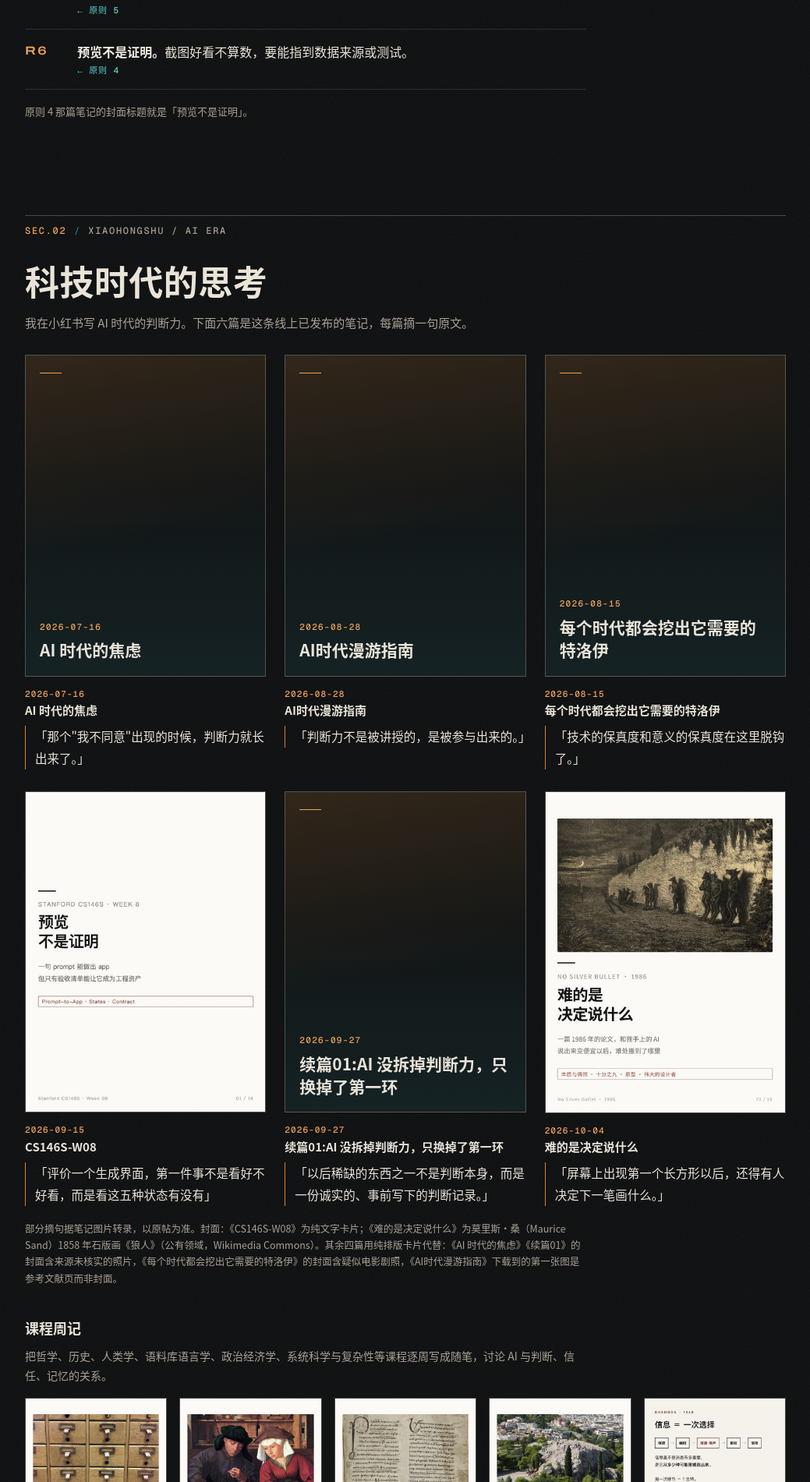
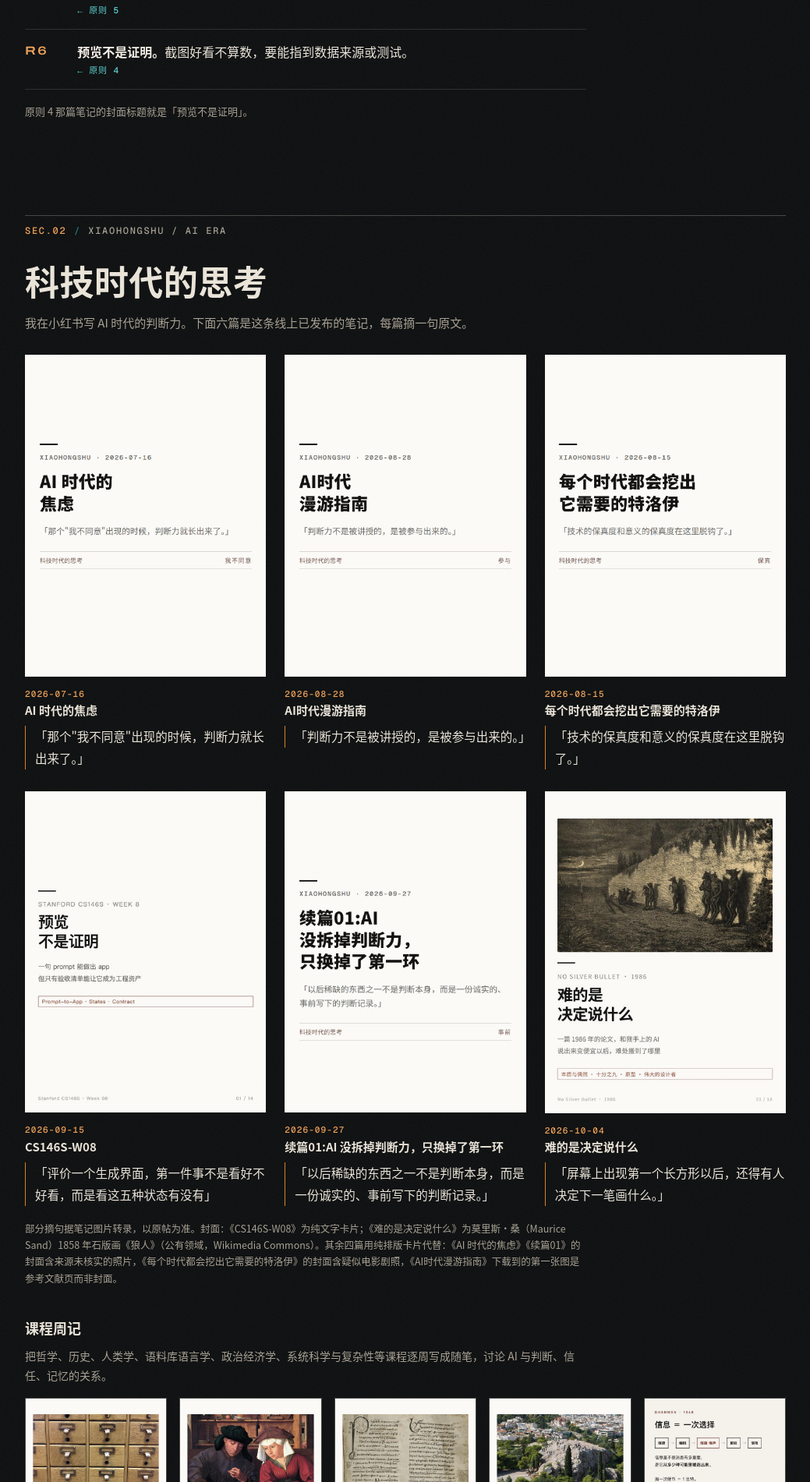
Before and after one commit to LeoLin990405/blog, a Jekyll site: the page portfolio/index.html, which Jekyll copies as it is, in a window 1280 px wide. Shown: the part 1963-3864 px from the top of the page at 78% size, without its empty margins (120-1159 px from the left). Built offline with Jekyll 4.4.1, drawn with Linux system fonts in a browser that asks for light colours.

Commit message:
Replace empty SEC.02 covers with typographic cards
The four notes without a verified photo were dark gradient placeholders.
They are now cream text cards in the same size and cover language as the
two existing ones. Scroll motion no longer starts sections at opacity 0,
so full-page captures, print, and no-JS views show the page.

Co-authored-by: Zhongyue Lin <LeoLin990405@users.noreply.github.com>

```diff
--- a/portfolio/assets/motion.js
+++ b/portfolio/assets/motion.js
@@ -1,8 +1,9 @@
-/* Slow, once-only motion. Progressive enhancement: hidden start states apply only
-   after this script adds .js-motion to <html>; without it everything is visible. */
+/* Slow, once-only motion. Progressive enhancement: the page is readable with or
+   without this script. .js-motion only starts the hero motion; it never hides
+   sections, so link previews, print, and full-page captures still show the content. */
 (function () {
   var d = document.documentElement, mq = window.matchMedia;
-  if (!('IntersectionObserver' in window) || !mq) return;
+  if (!mq) return;
   if (mq('(prefers-reduced-motion: reduce)').matches || mq('print').matches) return;
   if (/[?&]motion=off\b/.test(location.search)) return;
   d.classList.add('js-motion');
@@ -11,19 +12,4 @@
   window.addEventListener('beforeprint', off);
   mq('(prefers-reduced-motion: reduce)').addEventListener &&
     mq('(prefers-reduced-motion: reduce)').addEventListener('change', function (e) { if (e.matches) off(); });
-
-  document.addEventListener('DOMContentLoaded', function () {
-    try {
-      var io = new IntersectionObserver(function (entries) {
-        entries.forEach(function (e) {
-          // reveal on entry, and also anything already scrolled past (e.g. reload mid-page)
-          if (e.isIntersecting || e.boundingClientRect.top < 0) {
-            e.target.classList.add('in');
-            io.unobserve(e.target);
-          }
-        });
-      }, { rootMargin: '0px 0px -8% 0px', threshold: 0 });
-      document.querySelectorAll('main section, footer').forEach(function (el) { io.observe(el); });
-    } catch (err) { off(); }
-  });
 })();
--- a/portfolio/index.html
+++ b/portfolio/index.html
@@ -55,23 +55,23 @@
 <h2>科技时代的思考</h2>
 <p class="lead">我在小红书写 AI 时代的判断力。下面六篇是这条线上已发布的笔记，每篇摘一句原文。</p>
 <ol class="essays">
-<li><div class="card c-anx" aria-hidden="true"><span class="ck">2026-07-16</span><span class="ct">AI 时代的焦虑</span></div><div class="et"><p class="eh"><span class="dt">2026-07-16</span>AI 时代的焦虑</p><blockquote>「那个"我不同意"出现的时候，判断力就长出来了。」</blockquote></div></li>
-<li><div class="card c-manyou" aria-hidden="true"><span class="ck">2026-08-28</span><span class="ct">AI时代漫游指南</span></div><div class="et"><p class="eh"><span class="dt">2026-08-28</span>AI时代漫游指南</p><blockquote>「判断力不是被讲授的，是被参与出来的。」</blockquote></div></li>
-<li><div class="card c-troy" aria-hidden="true"><span class="ck">2026-08-15</span><span class="ct">每个时代都会挖出它需要的特洛伊</span></div><div class="et"><p class="eh"><span class="dt">2026-08-15</span>每个时代都会挖出它需要的特洛伊</p><blockquote>「技术的保真度和意义的保真度在这里脱钩了。」</blockquote></div></li>
-<li><figure class="card"><img src="./assets/xhs/xhs-cs8-p01.jpg" width="480" height="640" loading="lazy" alt="小红书笔记封面：Stanford CS146S · Week 8，预览不是证明；纯文字卡片"></figure><div class="et"><p class="eh"><span class="dt">2026-09-15</span>CS146S-W08</p><blockquote>「评价一个生成界面，第一件事不是看好不好看，而是看这五种状态有没有」</blockquote></div></li>
-<li><div class="card c-xupian" aria-hidden="true"><span class="ck">2026-09-27</span><span class="ct">续篇01:AI 没拆掉判断力，只换掉了第一环</span></div><div class="et"><p class="eh"><span class="dt">2026-09-27</span>续篇01:AI 没拆掉判断力，只换掉了第一环</p><blockquote>「以后稀缺的东西之一不是判断本身，而是一份诚实的、事前写下的判断记录。」</blockquote></div></li>
-<li><figure class="card"><img src="./assets/xhs/xhs-nande-p01.jpg" width="480" height="640" loading="lazy" alt="小红书笔记封面：难的是决定说什么；配图为莫里斯·桑 1858 年石版画《狼人》"></figure><div class="et"><p class="eh"><span class="dt">2026-10-04</span>难的是决定说什么</p><blockquote>「屏幕上出现第一个长方形以后，还得有人决定下一笔画什么。」</blockquote></div></li>
+<li><figure class="card"><img src="./assets/xhs/xhs-anx-p01.jpg" width="480" height="640" alt="小红书笔记封面：AI 时代的焦虑；纯文字卡片"></figure><div class="et"><p class="eh"><span class="dt">2026-07-16</span>AI 时代的焦虑</p><blockquote>「那个"我不同意"出现的时候，判断力就长出来了。」</blockquote></div></li>
+<li><figure class="card"><img src="./assets/xhs/xhs-manyou-p01.jpg" width="480" height="640" alt="小红书笔记封面：AI时代漫游指南；纯文字卡片"></figure><div class="et"><p class="eh"><span class="dt">2026-08-28</span>AI时代漫游指南</p><blockquote>「判断力不是被讲授的，是被参与出来的。」</blockquote></div></li>
+<li><figure class="card"><img src="./assets/xhs/xhs-troy-p01.jpg" width="480" height="640" alt="小红书笔记封面：每个时代都会挖出它需要的特洛伊；纯文字卡片"></figure><div class="et"><p class="eh"><span class="dt">2026-08-15</span>每个时代都会挖出它需要的特洛伊</p><blockquote>「技术的保真度和意义的保真度在这里脱钩了。」</blockquote></div></li>
+<li><figure class="card"><img src="./assets/xhs/xhs-cs8-p01.jpg" width="480" height="640" alt="小红书笔记封面：Stanford CS146S · Week 8，预览不是证明；纯文字卡片"></figure><div class="et"><p class="eh"><span class="dt">2026-09-15</span>CS146S-W08</p><blockquote>「评价一个生成界面，第一件事不是看好不好看，而是看这五种状态有没有」</blockquote></div></li>
+<li><figure class="card"><img src="./assets/xhs/xhs-xupian-p01.jpg" width="480" height="640" alt="小红书笔记封面：续篇01，AI 没拆掉判断力，只换掉了第一环；纯文字卡片"></figure><div class="et"><p class="eh"><span class="dt">2026-09-27</span>续篇01:AI 没拆掉判断力，只换掉了第一环</p><blockquote>「以后稀缺的东西之一不是判断本身，而是一份诚实的、事前写下的判断记录。」</blockquote></div></li>
+<li><figure class="card"><img src="./assets/xhs/xhs-nande-p01.jpg" width="480" height="640" alt="小红书笔记封面：难的是决定说什么；配图为莫里斯·桑 1858 年石版画《狼人》"></figure><div class="et"><p class="eh"><span class="dt">2026-10-04</span>难的是决定说什么</p><blockquote>「屏幕上出现第一个长方形以后，还得有人决定下一笔画什么。」</blockquote></div></li>
 </ol>
 <p class="credit">部分摘句据笔记图片转录，以原帖为准。封面：《CS146S-W08》为纯文字卡片；《难的是决定说什么》为莫里斯·桑（Maurice Sand）1858 年石版画《狼人》（公有领域，Wikimedia Commons）。其余四篇用纯排版卡片代替：《AI 时代的焦虑》《续篇01》的封面含来源未核实的照片，《每个时代都会挖出它需要的特洛伊》的封面含疑似电影剧照，《AI时代漫游指南》下载到的第一张图是参考文献页而非封面。</p>
 
 <h3>课程周记</h3>
 <p class="small">把哲学、历史、人类学、语料库语言学、政治经济学、系统科学与复杂性等课程逐周写成随笔，讨论 AI 与判断、信任、记忆的关系。</p>
 <div class="covers">
-<figure><img src="./assets/xhs/xhs-ph-w4-p01.jpg" width="600" height="800" loading="lazy" alt="小红书笔记封面：哲学第四周，答得越顺，越不查；配图为木制卡片目录柜抽屉"><figcaption><span class="dt">2026-10-11</span>哲学第四周：答得越顺，越不查</figcaption></figure>
-<figure><img src="./assets/xhs/xhs-soas-w4-p01.jpg" width="600" height="800" loading="lazy" alt="小红书笔记封面：人类学第四周，两清；配图为油画《放贷人和他的妻子》"><figcaption><span class="dt">2026-10-12</span>人类学第四周：两清</figcaption></figure>
-<figure><img src="./assets/xhs/xhs-ling-w2-p01.jpg" width="600" height="800" loading="lazy" alt="小红书笔记封面：语料库语言学第二周，马上就到；配图为中世纪拉丁语法抄本"><figcaption><span class="dt">2026-10-12</span>语料库语言学第二周：马上就到</figcaption></figure>
-<figure><img src="./assets/xhs/xhs-his-w3-p01.jpg" width="600" height="800" loading="lazy" alt="小红书笔记封面：历史第三周，要有人附议；配图为雅典战神山"><figcaption><span class="dt">2026-10-13</span>历史第三周：要有人附议</figcaption></figure>
-<figure><img src="./assets/xhs/xhs-ssie501-shannon.jpg" width="600" height="800" loading="lazy" alt="笔记内页文字卡片：信息等于一次选择，信源、编码、信道与噪声、解码、信宿"><figcaption><span class="dt">2026-08-26</span>《从博尔赫斯到香农》内页：信息 = 一次选择</figcaption></figure>
+<figure><img src="./assets/xhs/xhs-ph-w4-p01.jpg" width="600" height="800" alt="小红书笔记封面：哲学第四周，答得越顺，越不查；配图为木制卡片目录柜抽屉"><figcaption><span class="dt">2026-10-11</span>哲学第四周：答得越顺，越不查</figcaption></figure>
+<figure><img src="./assets/xhs/xhs-soas-w4-p01.jpg" width="600" height="800" alt="小红书笔记封面：人类学第四周，两清；配图为油画《放贷人和他的妻子》"><figcaption><span class="dt">2026-10-12</span>人类学第四周：两清</figcaption></figure>
+<figure><img src="./assets/xhs/xhs-ling-w2-p01.jpg" width="600" height="800" alt="小红书笔记封面：语料库语言学第二周，马上就到；配图为中世纪拉丁语法抄本"><figcaption><span class="dt">2026-10-12</span>语料库语言学第二周：马上就到</figcaption></figure>
+<figure><img src="./assets/xhs/xhs-his-w3-p01.jpg" width="600" height="800" alt="小红书笔记封面：历史第三周，要有人附议；配图为雅典战神山"><figcaption><span class="dt">2026-10-13</span>历史第三周：要有人附议</figcaption></figure>
+<figure><img src="./assets/xhs/xhs-ssie501-shannon.jpg" width="600" height="800" alt="笔记内页文字卡片：信息等于一次选择，信源、编码、信道与噪声、解码、信宿"><figcaption><span class="dt">2026-08-26</span>《从博尔赫斯到香农》内页：信息 = 一次选择</figcaption></figure>
 </div>
 <p class="credit">图片来源：哲学封面为卡片目录柜照片（MarkBuckawicki，CC0）；人类学封面为 Quentin Massys《放贷人和他的妻子》（公有领域）；语料库语言学封面为 Priscian《语法原理》圣加仑抄本（公有领域）；历史封面为雅典战神山照片（Jebulon，CC0）；均来自 Wikimedia Commons。香农内页为纯文字卡片，无外部图片。</p>
 <p class="small stat">共 112 篇笔记。单篇最高为《我在中国把能在线读哲学学位都找了一遍》（2026-03-24）：阅读 19,659 · 点赞 1,399 · 收藏 1,966 · 评论 100（2026-10-19 于笔记管理后台读取）。</p>
@@ -88,8 +88,8 @@
 <div><dt><i>03</i>改成了</dt><dd>没有来源的格子写「未采集」；指标卡阵列换成单条仪表带，辉光只留给运行中的任务，选中态不用侧边色条，去掉 emoji 导航和假的遥测标签；演示数据明确标出。</dd></div>
 </dl>
 <div class="pair">
-<figure><img src="./assets/agos-proto-console.jpg" width="1400" height="875" loading="lazy" alt="agos 原型控制台：深色底、霓虹青强调色、四张大号指标卡，数字都是占位"><figcaption><span class="tag">之前</span>原型（2026-08）：按设计模板生成，数字为占位</figcaption></figure>
-<figure><img src="./assets/agos-demo-console.jpg" width="1400" height="875" loading="lazy" alt="agos 改版后的控制台：浅色底，无来源的格子写「未采集」，底部标注演示模式"><figcaption><span class="tag">之后</span>改版：没有来源的格子写「未采集」，演示数据明确标出</figcaption></figure>
+<figure><img src="./assets/agos-proto-console.jpg" width="1400" height="875" alt="agos 原型控制台：深色底、霓虹青强调色、四张大号指标卡，数字都是占位"><figcaption><span class="tag">之前</span>原型（2026-08）：按设计模板生成，数字为占位</figcaption></figure>
+<figure><img src="./assets/agos-demo-console.jpg" width="1400" height="875" alt="agos 改版后的控制台：浅色底，无来源的格子写「未采集」，底部标注演示模式"><figcaption><span class="tag">之后</span>改版：没有来源的格子写「未采集」，演示数据明确标出</figcaption></figure>
 </div>
 <p class="ev"><b>证据：</b>初版交给另一个模型审查，退回硬编码颜色等问题。教训写回设计文档，并做成文案锁测试，防止下次又长回去。项目另有一整套自动化测试和浏览器回归兜底。</p>
 </section>
@@ -105,11 +105,11 @@
 <div><dt><i>03</i>改成了</dt><dd>中文主标题的制度图鉴，底部标明「DEMO · 示例数据」；实时朝堂里，否决只在制度规则触发时出现，用唯一的红色。</dd></div>
 </dl>
 <div class="pair same">
-<figure><img src="./assets/civ-old-overview.jpg" width="1400" height="815" loading="lazy" alt="CivAgent 旧总览页：英文标题 CivAgent V6 Core Online，暗色脚手架侧栏，侧栏写死 ONLINE"><figcaption><span class="tag">之前</span>旧总览：脚手架模板 + 英文标题，侧栏写死「ONLINE」（截图底部的本机服务器地址一行已裁掉）</figcaption></figure>
-<figure><img src="./assets/civ-demo-regimes.jpg" width="1400" height="875" loading="lazy" alt="CivAgent 制度图鉴页：中文主标题，列出 57 种政体，底部标注演示模式"><figcaption><span class="tag">之后</span>制度图鉴：中文主标题，底部标明「DEMO · 示例数据」</figcaption></figure>
+<figure><img src="./assets/civ-old-overview.jpg" width="1400" height="815" alt="CivAgent 旧总览页：英文标题 CivAgent V6 Core Online，暗色脚手架侧栏，侧栏写死 ONLINE"><figcaption><span class="tag">之前</span>旧总览：脚手架模板 + 英文标题，侧栏写死「ONLINE」（截图底部的本机服务器地址一行已裁掉）</figcaption></figure>
+<figure><img src="./assets/civ-demo-regimes.jpg" width="1400" height="875" alt="CivAgent 制度图鉴页：中文主标题，列出 57 种政体，底部标注演示模式"><figcaption><span class="tag">之后</span>制度图鉴：中文主标题，底部标明「DEMO · 示例数据」</figcaption></figure>
 </div>
 <p class="note">仍未改：蓝紫玻璃底和暗色模板配色还在，下一步处理。</p>
-<figure><img src="./assets/civ-demo-live.jpg" width="1400" height="875" loading="lazy" alt="CivAgent 实时朝堂页：多个 Agent 轮流发言，门下省触发否决，内容为演示数据"><figcaption>实时朝堂（演示数据）：否决只在制度规则触发时出现，用唯一的红色</figcaption></figure>
+<figure><img src="./assets/civ-demo-live.jpg" width="1400" height="875" alt="CivAgent 实时朝堂页：多个 Agent 轮流发言，门下省触发否决，内容为演示数据"><figcaption>实时朝堂（演示数据）：否决只在制度规则触发时出现，用唯一的红色</figcaption></figure>
 </section>
 
 <section id="hackacon">
--- a/portfolio/style.css
+++ b/portfolio/style.css
@@ -82,13 +82,8 @@ b{font-weight:700;color:#f3eee5}
 /* essays: thinking in the age of AI */
 .essays{list-style:none;padding:0;margin:8px 0 18px;display:grid;grid-template-columns:repeat(3,1fr);gap:28px 24px}
 .essays li{margin:0;display:flex;flex-direction:column}
-.card{margin:0 0 14px;aspect-ratio:3/4;border:1px solid var(--line2);position:relative;overflow:hidden}
-.card img{width:100%;height:100%;object-fit:cover;border:0}
-div.card{display:flex;flex-direction:column;justify-content:flex-end;padding:18px;
-  background:linear-gradient(170deg,rgba(217,130,43,.16),transparent 55%),linear-gradient(0deg,rgba(42,127,134,.12),transparent 60%),#121516}
-div.card::before{content:"";position:absolute;left:18px;top:22px;width:28px;height:1px;background:var(--amber)}
-.ck{font:500 11px/1.6 var(--mono);letter-spacing:.12em;color:var(--amber)}
-.ct{font:900 21px/1.4 var(--cjk);color:var(--ink);margin-top:6px}
+.card{margin:0 0 14px;aspect-ratio:3/4;border:1px solid var(--line2);position:relative;overflow:hidden;background:#fbfaf6}
+.card img{width:100%;height:100%;object-fit:cover;border:0;display:block}
 .eh{font-weight:700;font-size:15px;line-height:1.6;margin:0 0 8px}
 blockquote{margin:0;font-size:15.5px;line-height:1.8;color:var(--ink);border-left:1px solid var(--amber2);padding-left:12px}
 .stat{margin-top:18px}
@@ -174,9 +169,6 @@ footer{padding-top:112px;padding-bottom:80px;font-size:14px;color:var(--mute)}
   .essays{grid-template-columns:1fr;gap:28px}
   .essays li{display:grid;grid-template-columns:96px 1fr;gap:0 16px;align-items:start}
   .card{margin:0}
-  div.card{padding:10px}
-  div.card::before{left:10px;top:12px;width:18px}
-  .ct{font-size:12px;line-height:1.35}.ck{display:none}
   .dec div{grid-template-columns:1fr;gap:2px}
   .svgfig{padding:12px}
 }
@@ -186,32 +178,22 @@ footer{padding-top:112px;padding-bottom:80px;font-size:14px;color:var(--mute)}
 
 /* ---------- motion (only after assets/motion.js adds .js-motion to <html>) ---------- */
 @keyframes haze{0%{transform:translate3d(-2%,-1%,0) scale(1);opacity:.85}50%{opacity:1}100%{transform:translate3d(3%,2%,0) scale(1.06);opacity:.8}}
-@keyframes track{from{opacity:0;transform:translateX(calc(var(--i) * .55em))}to{opacity:1;transform:none}}
-@keyframes rise{from{opacity:0;transform:translateY(14px)}to{opacity:1;transform:none}}
-@keyframes fade{from{opacity:0}to{opacity:1}}
+/* Movement only. Text stays opaque the whole time, including during delays,
+   so a capture taken before the animation finishes still shows the page. */
+@keyframes track{from{transform:translateX(calc(var(--i) * .55em))}to{transform:none}}
+@keyframes rise{from{transform:translateY(12px)}to{transform:none}}
 @keyframes draw{from{transform:scaleX(0)}to{transform:scaleX(1)}}
-@keyframes flick{0%{opacity:0}30%{opacity:.9}38%{opacity:.2}55%{opacity:1}64%{opacity:.5}100%{opacity:1}}
 @keyframes scan{0%{transform:translateX(-2vw);opacity:0}8%{opacity:1}92%{opacity:1}100%{transform:translateX(102vw);opacity:0}}
 
 .js-motion body::before{animation:haze 56s ease-in-out infinite alternate}
-/* hero: letters collapse from wide tracking, headline and manifesto fade in, once */
+/* hero: letters ease in from wide tracking; headline and manifesto rise. Both stay readable. */
 .js-motion .mega span{animation:track 2.6s var(--ease) both;animation-delay:calc(.15s + var(--i) * .05s)}
 .js-motion header h1{animation:rise 1.8s var(--ease) 1.1s both}
 .js-motion .manifesto{animation:rise 1.8s var(--ease) 1.6s both}
 .js-motion .hud::after{animation:draw 1.6s var(--ease) .1s both}
-.js-motion .hud span{animation:flick .7s steps(1,end) both}
-.js-motion .hud span:nth-child(1){animation-delay:.3s}.js-motion .hud span:nth-child(2){animation-delay:.55s}
-.js-motion .hud span:nth-child(3){animation-delay:.8s}.js-motion .hud span:nth-child(4){animation-delay:1.05s}
 .js-motion .scan{opacity:1}
 .js-motion .scan::before{animation:scan 7s cubic-bezier(.45,0,.55,1) 1.2s both}
-/* sections: fade + rise once when they enter the viewport */
-.js-motion main section,.js-motion footer{opacity:0;transform:translateY(18px);transition:opacity 1.4s var(--ease),transform 1.4s var(--ease)}
-.js-motion main section.in,.js-motion footer.in{opacity:1;transform:none}
-.js-motion main .tagline::after,.js-motion footer .tagline::after{transform:scaleX(0);transition:transform 1.8s var(--ease) .2s}
-.js-motion .in .tagline::after{transform:scaleX(1)}
-.js-motion main .tagline span,.js-motion footer .tagline span{opacity:0}
-.js-motion .in .tagline span{animation:flick .7s steps(1,end) both}
-.js-motion .in .tagline span:nth-child(1){animation-delay:.35s}.js-motion .in .tagline span:nth-child(2){animation-delay:.6s}
+/* Sections and the footer stay at full opacity. Nothing waits on scroll. */
 
 @media (prefers-reduced-motion:reduce){
   *,*::before,*::after{scroll-behavior:auto!important;animation:none!important;transition:none!important}
@@ -241,8 +223,6 @@ footer{padding-top:112px;padding-bottom:80px;font-size:14px;color:var(--mute)}
   a{color:var(--ink);text-decoration-color:var(--cyan)}
   figure,.pair,tr,.map li,.edu,.rules li,.prin li,.covers,.essays li,.dec div{break-inside:avoid}
   figure img{filter:none;border-color:#bfb8ad}
-  div.card{background:#f4f1ec}
-  .ct{color:#1a1a1a}
   .covers{grid-template-columns:repeat(5,1fr)}
   .map li{grid-template-columns:11em 1fr 10em}
   .essays{grid-template-columns:repeat(3,1fr);gap:16px 20px}
```
Also changed, not shown: portfolio/assets/xhs/xhs-anx-p01.jpg (added), portfolio/assets/xhs/xhs-manyou-p01.jpg (added), portfolio/assets/xhs/xhs-troy-p01.jpg (added), portfolio/assets/xhs/xhs-xupian-p01.jpg (added).
